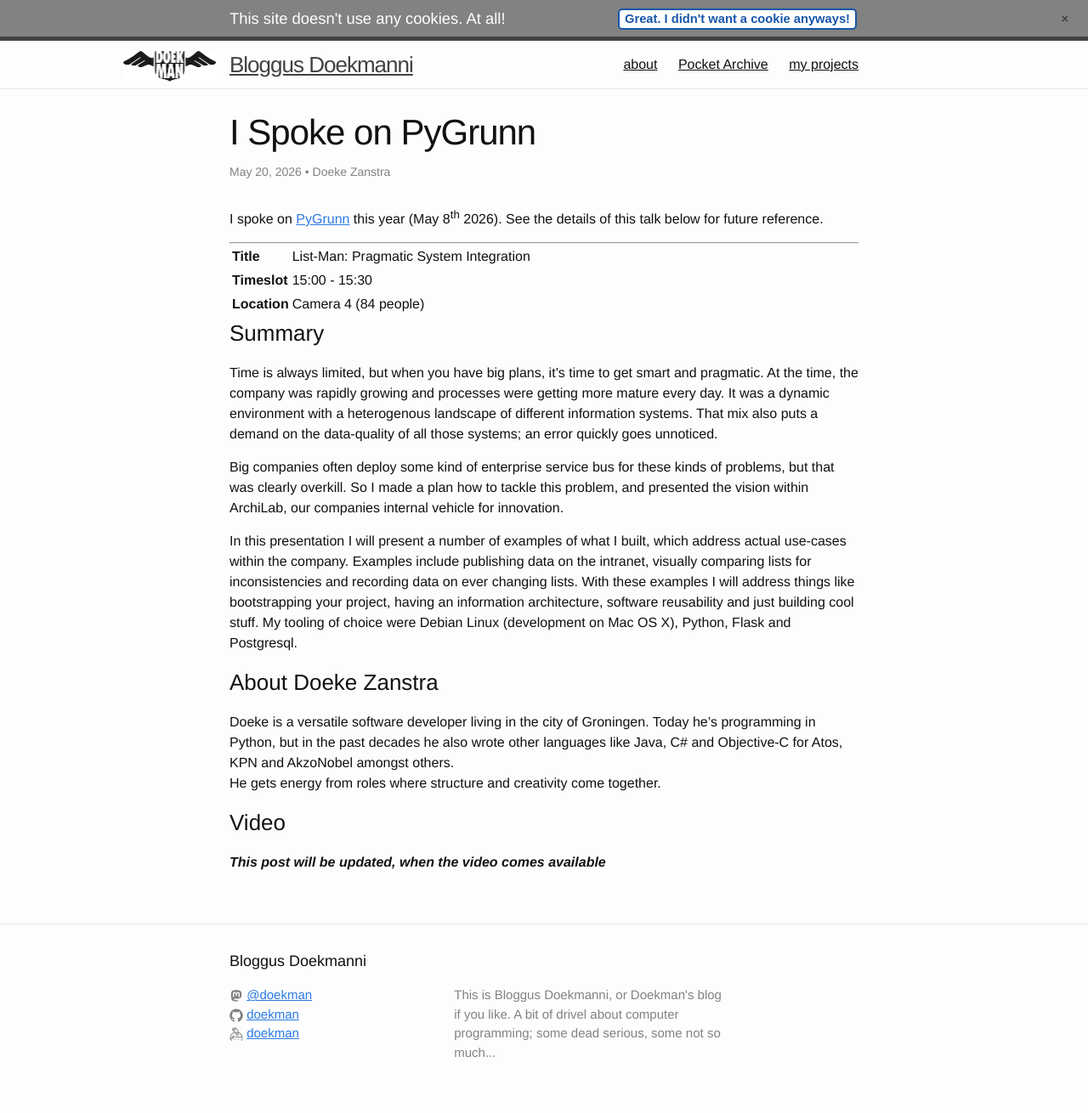
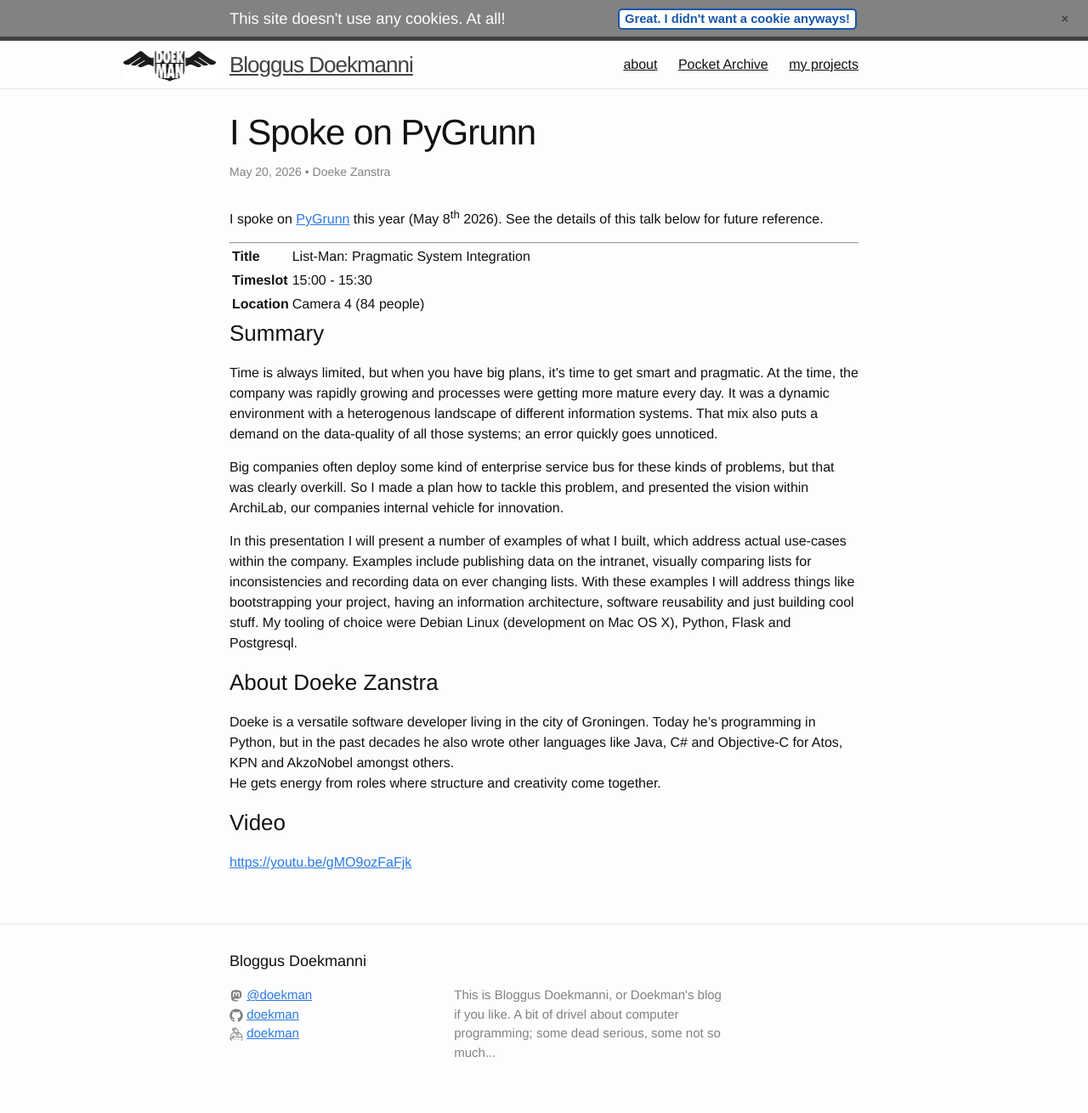
Before and after one commit to doekman/doekman.github.io, a Jekyll site: the page built from _posts/2026-05-20-i-spoke-on-pygrunn.md, in a window 1280 px wide. Shown: the whole page at 85% size. Built offline with Jekyll 4.4.1, drawn with Linux system fonts in a browser that asks for light colours.

Commit message:
Added video to last post

```diff
--- a/_posts/2026-05-20-i-spoke-on-pygrunn.md
+++ b/_posts/2026-05-20-i-spoke-on-pygrunn.md
@@ -33,7 +33,8 @@ He gets energy from roles where structure and creativity come together.
 
 ### Video
 
-**_This post will be updated, when the video comes available_**
+[https://youtu.be/gMO9ozFaFjk](https://youtu.be/gMO9ozFaFjk)
+
 
 
 [pygrunn]: https://pygrunn.org "pyGrunn is the “Python and friends” developer conference with a local footprint and global mindset."
```
